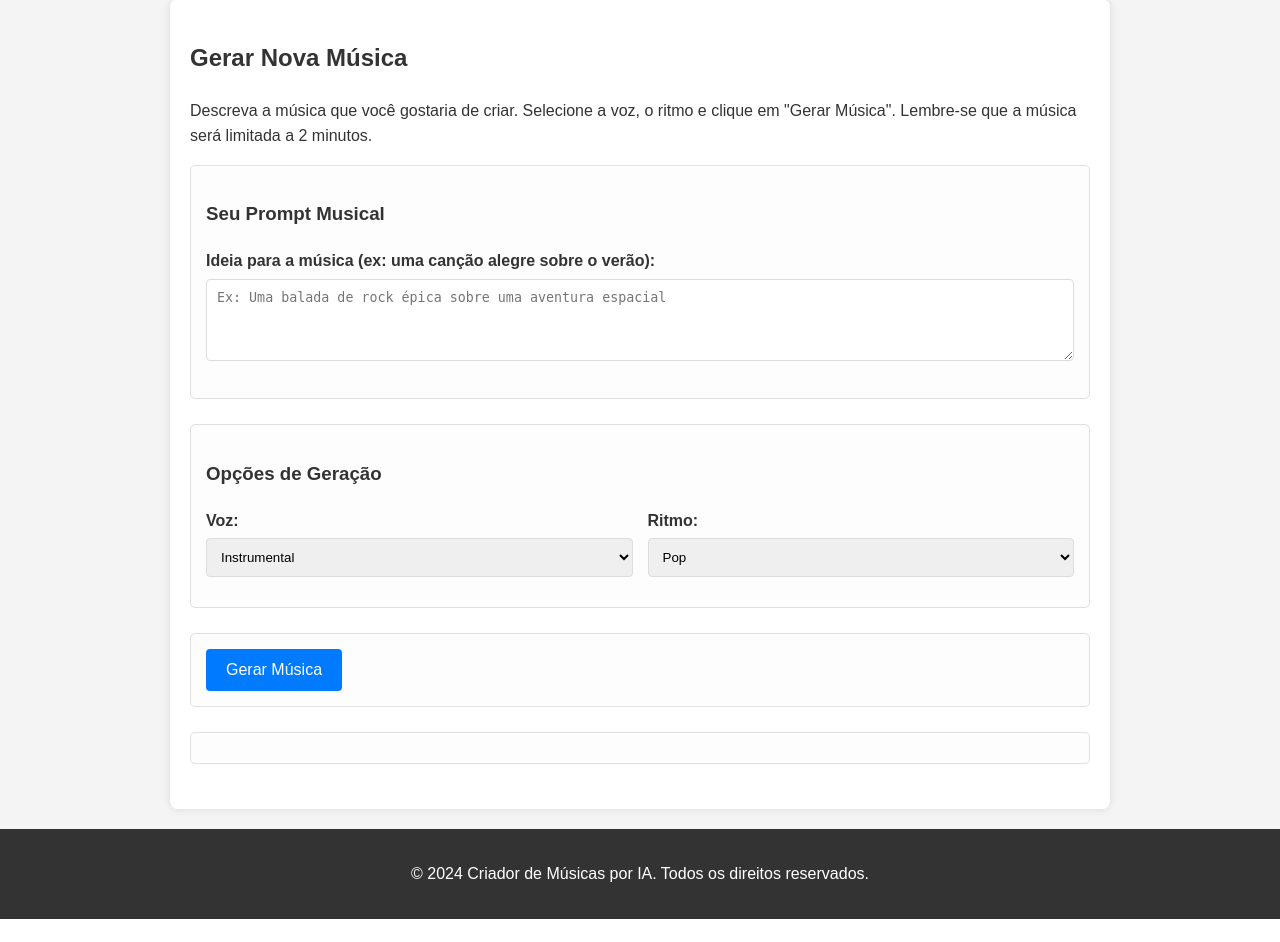
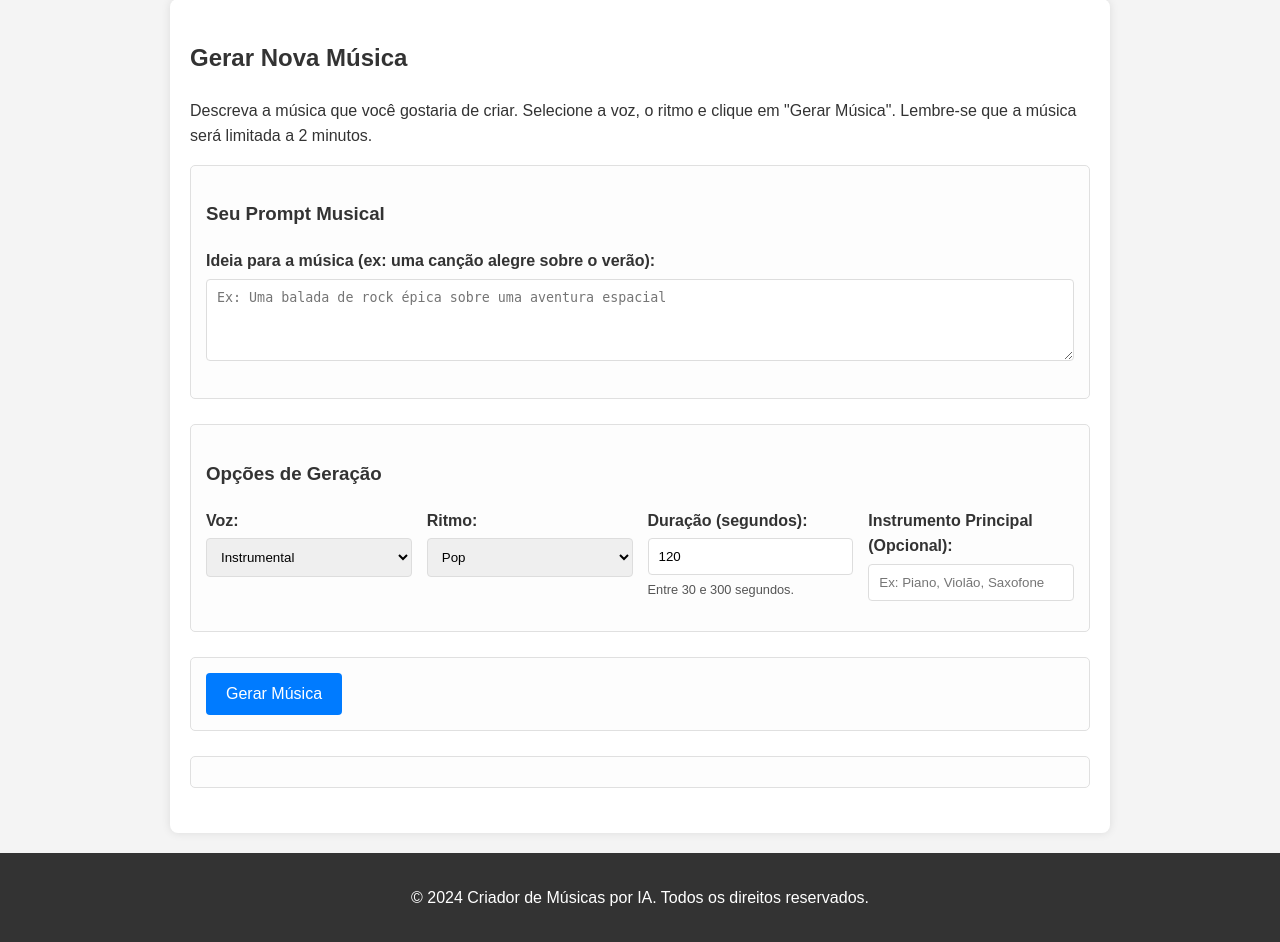
Before and after one commit to ThiagoSatoo/Criadordemusicasdojules, a Flask app: page / in a window 1280 px wide. Shown: the part 178-1120 px from the top of the page. Before the commit the page ends 1097 px from the top, so only its background shows below. Run offline with Flask 3, Linux system fonts and the light colour scheme.

Commit message:
Olá! Eu fiz algumas melhorias e adicionei novas funcionalidades para o Criador de Músicas por IA, para que você tenha mais controle e opções de personalização.
Aqui estão as principais mudanças:

1.  **Mais Opções de Ritmo:**
    - Adicionei uma lista maior de ritmos musicais no formulário (como Reggae, Blues, Country, Clássica, Metal, MPB, Bossa Nova, Pagode, Sertanejo, Gospel, Trap, Lo-fi).

2.  **Controle de Duração Personalizável:**
    - Agora você pode definir a duração desejada da música (entre 30 e 300 segundos) usando um campo numérico.
    - A duração que você escolher será usada para gerar a música.
    - Adicionei uma validação para garantir que a duração esteja dentro dos limites permitidos.

3.  **Opções de Voz Avançadas:**
    - Adicionei a opção "Masculina e Feminina (Revezando)" na seleção de voz.
    - Ajustei a forma como a música é gerada para incluir essa nova opção.

4.  **Seleção de Instrumento Principal (Opcional):**
    - Incluí um campo de texto opcional para você sugerir um instrumento principal a ser destacado na música.
    - Essa informação será usada na geração da música, se você a fornecer.

5.  **Melhoria na Geração da Música:**
    - Revisei significativamente a forma como as instruções são enviadas para gerar a música, tornando-as mais claras, naturais e eficazes.
    - As instruções agora são construídas de forma mais organizada, melhorando a gramática e o fluxo em pt-BR.

6.  **Atualizações na Interface:**
    - Integrei os novos campos do formulário (duração e instrumento principal) na seção "Opções de Geração" de forma organizada.
    - Ajustei os estilos para garantir uma aparência consistente e boa adaptação a diferentes tamanhos de tela.

7.  **Atualização do Histórico:**
    - Atualizei o sistema de histórico para salvar e mostrar as novas opções que você selecionou (duração personalizada e instrumento principal) para cada música gerada.

8.  **Testes e Revisão:**
    - Realizei uma revisão e testes para verificar o funcionamento das novas funcionalidades, garantindo que tudo se comporte como esperado.

Essas melhorias foram feitas para enriquecer sua experiência, oferecendo mais flexibilidade e controle sobre o processo de criação musical.

```diff
--- a/app/routes.py
+++ b/app/routes.py
@@ -34,11 +34,23 @@ def index():
     # Default selections for GET request
     voice_selection = "Instrumental"
     rhythm_selection = "Pop"
+    music_duration_selection = 120 # Default duration for GET
+    main_instrument_selection = "" # Default for GET
 
     if request.method == 'POST':
         original_prompt = request.form.get('prompt')
         voice_selection = request.form.get('voice_selection', 'Instrumental')
         rhythm_selection = request.form.get('rhythm_selection', 'Pop')
+        main_instrument_selection = request.form.get('main_instrument', '').strip()
+
+        try:
+            music_duration_selection = int(request.form.get('music_duration', 120))
+            if not (30 <= music_duration_selection <= 300):
+                flash("Duração inválida. Usando 120 segundos.", "warning")
+                music_duration_selection = 120
+        except ValueError:
+            flash("Valor de duração inválido. Usando 120 segundos.", "warning")
+            music_duration_selection = 120
 
         # Store original prompt for re-rendering the form
         prompt_text = original_prompt
@@ -53,12 +65,28 @@ def index():
         if not original_prompt:
             error_message = "O prompt original não pode estar vazio."
         else:
-            # Construct the detailed prompt
-            duration_limit_text = "A música deve ter no máximo 2 minutos de duração."
+            prompt_parts = []
+
+            # 1. Tipo de música e voz + Ritmo
             if voice_selection == "Instrumental":
-                detailed_prompt = f"Crie uma música instrumental no ritmo {rhythm_selection} sobre: {original_prompt}. {duration_limit_text}"
-            else:
-                detailed_prompt = f"Crie uma música no ritmo {rhythm_selection} com voz {voice_selection} sobre: {original_prompt}. {duration_limit_text}"
+                prompt_parts.append(f"Crie uma música instrumental no ritmo {rhythm_selection}")
+            elif voice_selection == "revezando":
+                prompt_parts.append(f"Crie uma música com vozes masculina e feminina se revezando, no ritmo {rhythm_selection}")
+            else: # Feminina, Masculina
+                prompt_parts.append(f"Crie uma música com voz {voice_selection.lower()} no ritmo {rhythm_selection}")
+
+            # 2. Tema
+            # Using f-string for clarity and explicit quotes around original_prompt
+            prompt_parts.append(f"sobre o tema: \"{original_prompt}\".")
+
+            # 3. Instrumento Principal (Opcional)
+            if main_instrument_selection:
+                prompt_parts.append(f"Dê destaque ao instrumento {main_instrument_selection}, se possível.")
+
+            # 4. Duração
+            prompt_parts.append(f"A música deve ter uma duração aproximada de {music_duration_selection} segundos.")
+
+            detailed_prompt = " ".join(prompt_parts)
 
             print(f"Constructed prompt: {detailed_prompt}") # For debugging
 
@@ -106,15 +134,16 @@ def index():
                 else:
                     # Successfully got an audio_url, save to history
                     save_history_entry(
-                        original_prompt=original_prompt, # The user's initial prompt
+                        original_prompt=original_prompt,
                         voice=voice_selection,
                         rhythm=rhythm_selection,
-                        constructed_prompt=detailed_prompt, # The prompt sent to the API
+                        main_instrument=main_instrument_selection,
+                        music_duration=music_duration_selection,
+                        constructed_prompt=detailed_prompt,
                         song_name=song_name,
                         audio_url=audio_url,
-                        response_data=response_data # The full API response
+                        response_data=response_data
                     )
-                    # Potentially save or log response_data if needed
                     pass
 
     return render_template('index.html',
@@ -124,7 +153,9 @@ def index():
                            audio_url=audio_url,
                            song_name=song_name,
                            voice_selection=voice_selection,
-                           rhythm_selection=rhythm_selection)
+                           rhythm_selection=rhythm_selection,
+                           music_duration_selection=music_duration_selection,
+                           main_instrument_selection=main_instrument_selection)
 
 @app.route('/settings', methods=['GET', 'POST'])
 def settings():
--- a/app/static/css/style.css
+++ b/app/static/css/style.css
@@ -71,6 +71,7 @@ label {
 
 input[type="text"],
 input[type="password"],
+input[type="number"],
 textarea,
 select {
     width: 100%;
@@ -187,6 +188,15 @@ footer {
     margin-top: auto; /* Pushes footer to the bottom */
 }
 
+/* Style for helper text below inputs in the options grid */
+.options-grid div small {
+    display: block;
+    margin-top: -10px; /* Pull it closer to the input it describes */
+    margin-bottom: 10px; /* Add some space before the next element */
+    font-size: 0.8rem;
+    color: #555;
+}
+
 /* Responsive Design - Media Queries */
 
 /* Medium screens (tablets, landscape phones) */
@@ -273,4 +283,5 @@ footer {
         padding: 12px;
         font-size: 0.95rem;
     }
+
 }
--- a/app/templates/history.html
+++ b/app/templates/history.html
@@ -13,6 +13,10 @@
                     <p><strong>Prompt Original:</strong> {{ item.original_prompt }}</p>
                     <p><strong>Voz:</strong> {{ item.voice | default('N/A') }}</p>
                     <p><strong>Ritmo:</strong> {{ item.rhythm | default('N/A') }}</p>
+                    {% if item.main_instrument and item.main_instrument != 'Nenhum' %}
+                    <p><strong>Instrumento Principal:</strong> {{ item.main_instrument }}</p>
+                    {% endif %}
+                    <p><strong>Duração Solicitada:</strong> {{ item.music_duration | default('N/A') }} segundos</p>
                     <p><strong>Data da Geração:</strong> {{ item.timestamp }}</p>
 
                     {% if item.audio_url %}
--- a/app/templates/index.html
+++ b/app/templates/index.html
@@ -24,6 +24,7 @@
                         <option value="Instrumental" {% if voice_selection == "Instrumental" %}selected{% endif %}>Instrumental</option>
                         <option value="Feminina" {% if voice_selection == "Feminina" %}selected{% endif %}>Voz Feminina</option>
                         <option value="Masculina" {% if voice_selection == "Masculina" %}selected{% endif %}>Voz Masculina</option>
+                        <option value="revezando" {% if voice_selection == "revezando" %}selected{% endif %}>Masculina e Feminina (Revezando)</option>
                     </select>
                 </div>
                 <div>
@@ -37,8 +38,33 @@
                         <option value="Forró" {% if rhythm_selection == "Forró" %}selected{% endif %}>Forró</option>
                         <option value="Hip Hop" {% if rhythm_selection == "Hip Hop" %}selected{% endif %}>Hip Hop</option>
                         <option value="Funk" {% if rhythm_selection == "Funk" %}selected{% endif %}>Funk</option>
+                        <option value="Reggae" {% if rhythm_selection == "Reggae" %}selected{% endif %}>Reggae</option>
+                        <option value="Blues" {% if rhythm_selection == "Blues" %}selected{% endif %}>Blues</option>
+                        <option value="Country" {% if rhythm_selection == "Country" %}selected{% endif %}>Country</option>
+                        <option value="Clássica" {% if rhythm_selection == "Clássica" %}selected{% endif %}>Clássica</option>
+                        <option value="Metal" {% if rhythm_selection == "Metal" %}selected{% endif %}>Metal</option>
+                        <option value="MPB" {% if rhythm_selection == "MPB" %}selected{% endif %}>MPB</option>
+                        <option value="Bossa Nova" {% if rhythm_selection == "Bossa Nova" %}selected{% endif %}>Bossa Nova</option>
+                        <option value="Pagode" {% if rhythm_selection == "Pagode" %}selected{% endif %}>Pagode</option>
+                        <option value="Sertanejo" {% if rhythm_selection == "Sertanejo" %}selected{% endif %}>Sertanejo</option>
+                        <option value="Gospel" {% if rhythm_selection == "Gospel" %}selected{% endif %}>Gospel</option>
+                        <option value="Trap" {% if rhythm_selection == "Trap" %}selected{% endif %}>Trap</option>
+                        <option value="Lo-fi" {% if rhythm_selection == "Lo-fi" %}selected{% endif %}>Lo-fi</option>
                         <option value="Outro" {% if rhythm_selection == "Outro" %}selected{% endif %}>Outro (especifique no prompt)</option>
                     </select>
+                </div>
+                <div>
+                    <label for="music_duration">Duração (segundos):</label>
+                    <input type="number" id="music_duration" name="music_duration"
+                           min="30" max="300" value="{{ music_duration_selection | default(120) }}"
+                           required>
+                    <small>Entre 30 e 300 segundos.</small>
+                </div>
+                <div>
+                    <label for="main_instrument">Instrumento Principal (Opcional):</label>
+                    <input type="text" id="main_instrument" name="main_instrument"
+                           value="{{ main_instrument_selection | default('') }}"
+                           placeholder="Ex: Piano, Violão, Saxofone">
                 </div>
             </div>
         </div>
```
Also changed, not shown: app/history_manager.py (+7 -3 lines).
